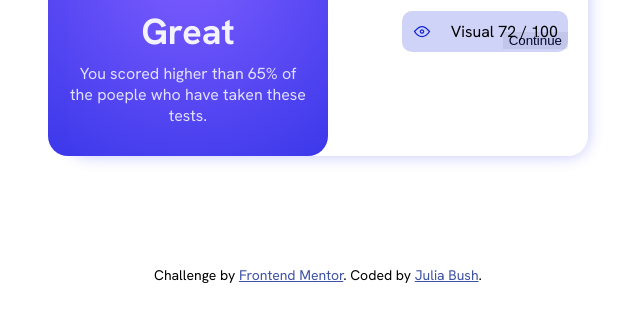
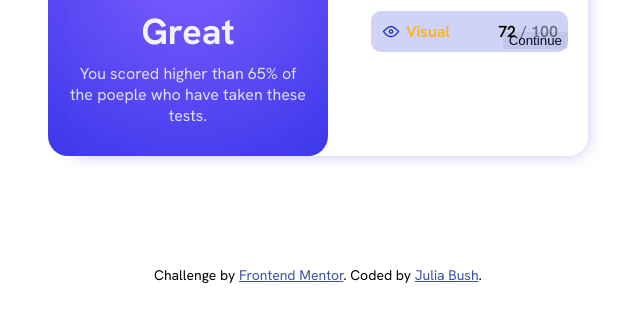
Before and after one commit to juliabush/results-summary, a plain HTML site: page index.html in a window 1280 px wide. Shown: the part 417-738 px from the top of the page, without its empty margins (322-962 px from the left). Drawn offline with Linux system fonts and the light colour scheme.

Commit message:
Any necessary containers

```diff
--- a/index.html
+++ b/index.html
@@ -51,8 +51,9 @@
   </div>
 <div class="blue">
   <img src="assets/images/icon-visual.svg" alt="Visual image icon">
-  Visual
-  72 / 100
+  <div class="visual">Visual</div>
+  <div class="score-4">72</div>
+  <div class="muah">/ 100</div>
 </div>
   <button>Continue</button>
   </div>
```
